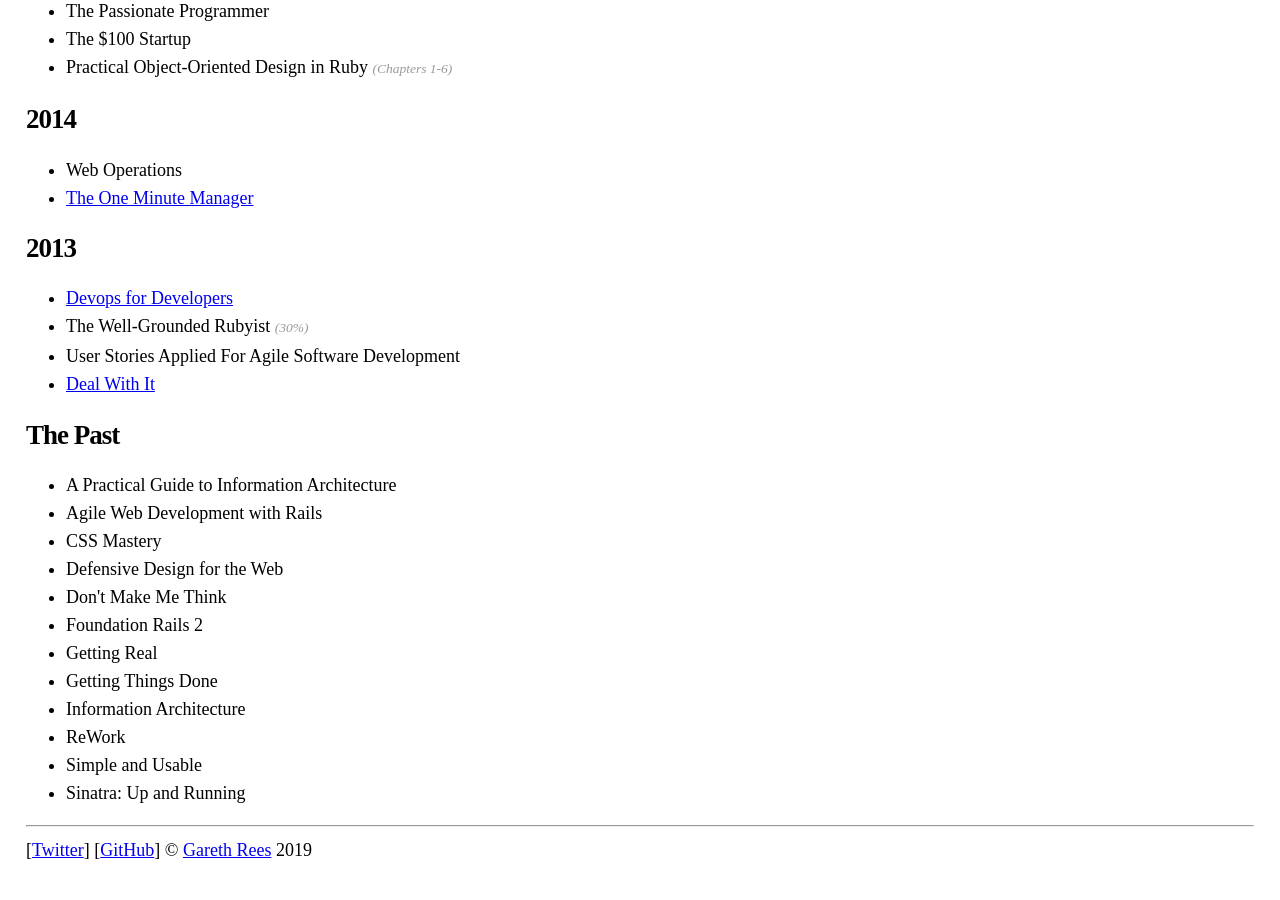
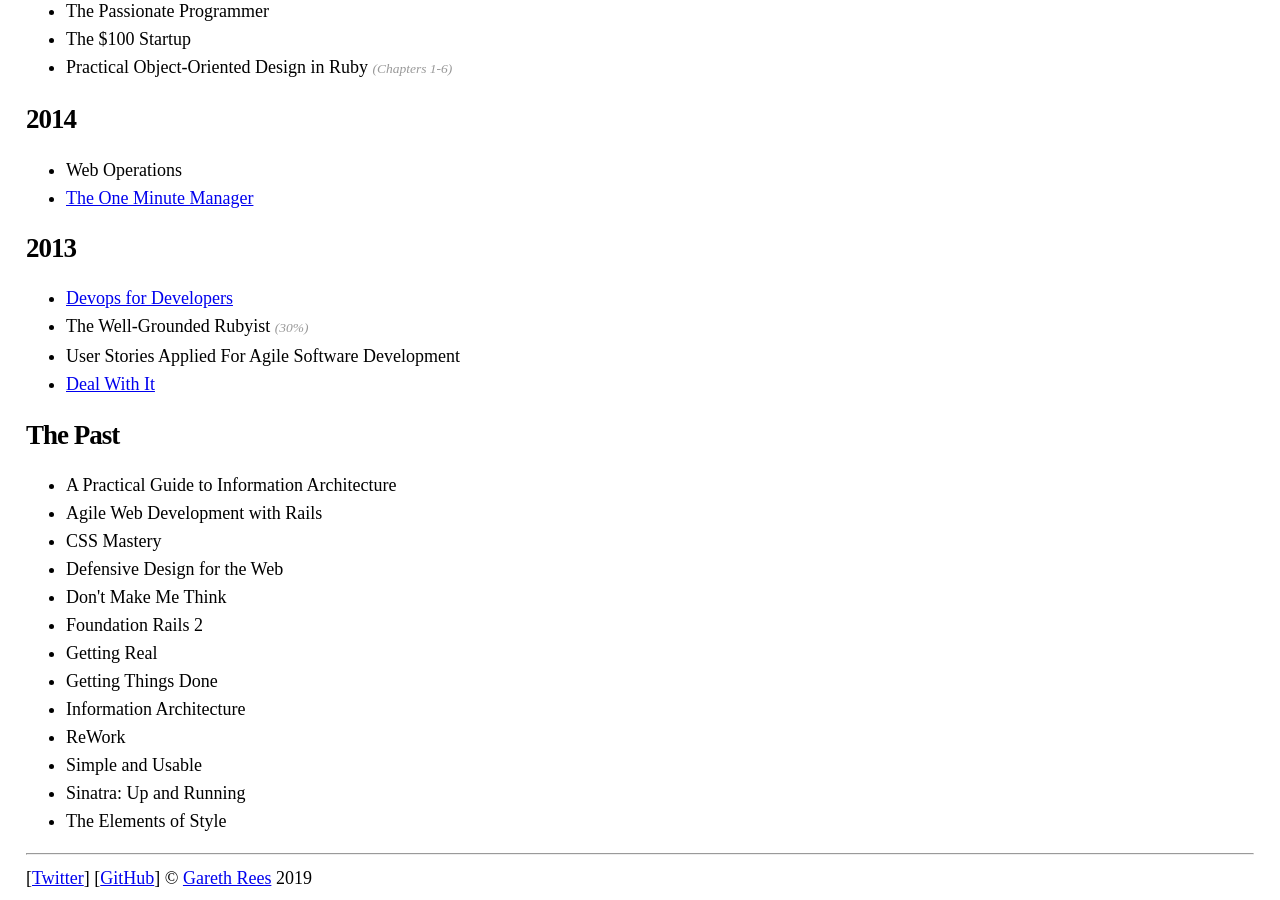
Before and after one commit to garethrees/garethrees.github.com, a Jekyll site: the page built from books.html, in a window 1280 px wide and 900 px high, scrolled down 1753 px. Built offline with Jekyll 4.4.1, drawn with Linux system fonts in a browser that asks for light colours; before the commit the page ends 2625 px from its top, so only the background shows below that.

Commit message:
Add The Elements of Style

```diff
--- a/_data/books.yml
+++ b/_data/books.yml
@@ -109,3 +109,4 @@
   - title: ReWork
   - title: Simple and Usable
   - title: 'Sinatra: Up and Running'
+  - title: The Elements of Style
```
